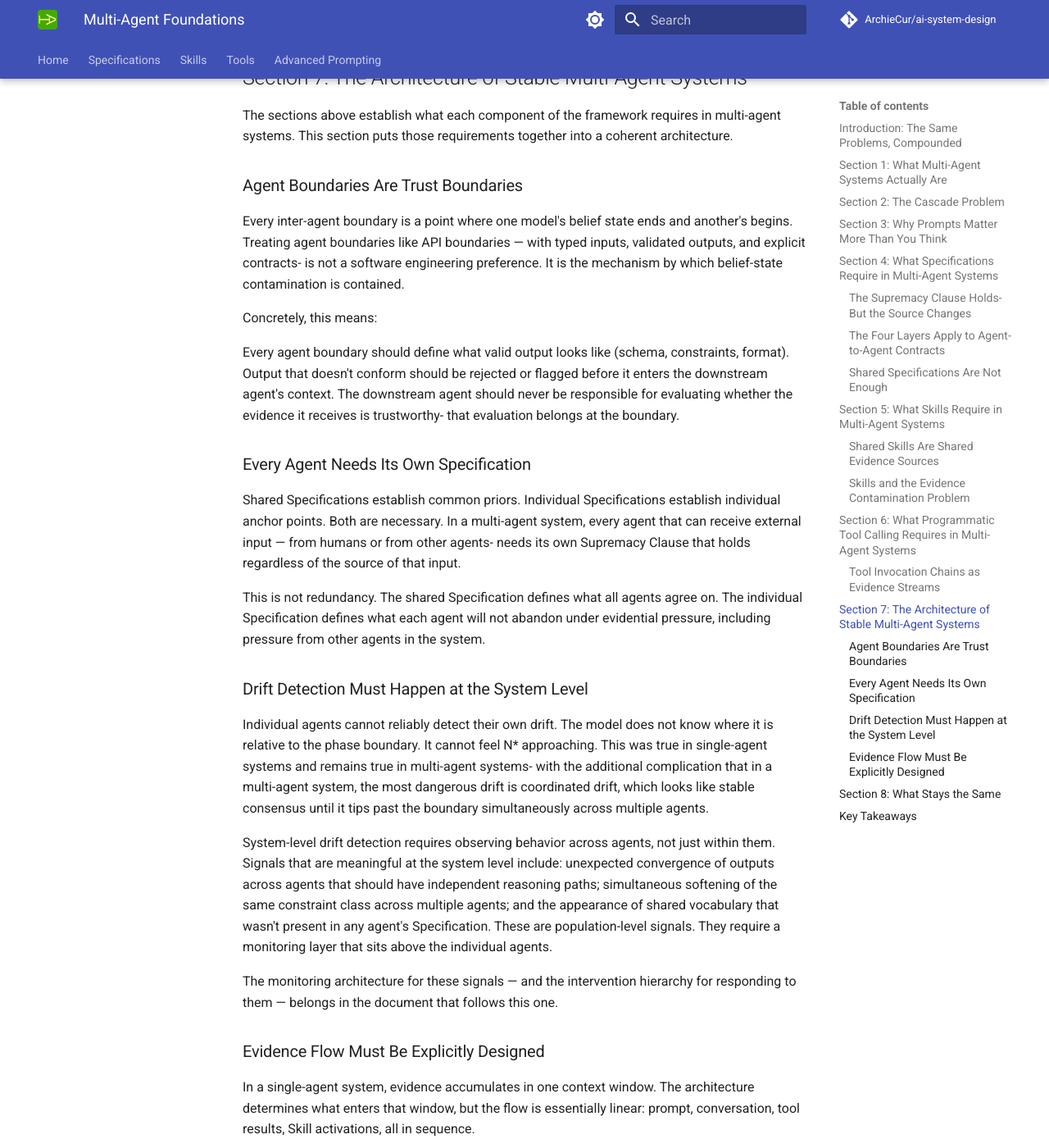
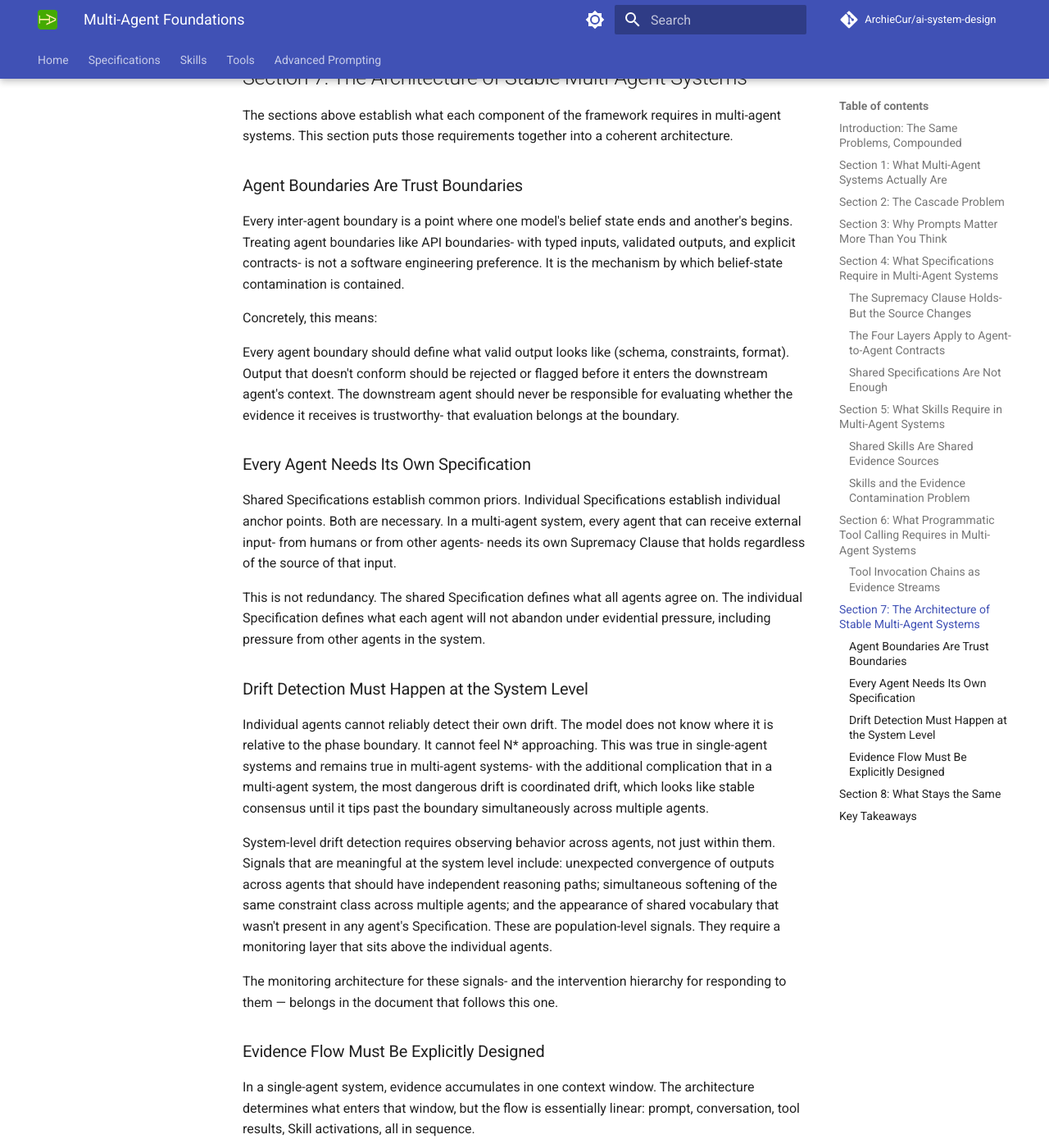
Before and after one commit to ArchieCur/ai-system-design, an MkDocs documentation site: the page built from docs/multi_agent/Multi_Agent_Foundations.md, in a window 1280 px wide and 1400 px high, scrolled down 6856 px. Shown: the whole window at 82% size. Built offline with MkDocs 1.6.1 and Material for MkDocs 9.7.7, drawn with Linux system fonts in a browser that asks for light colours; comment, search, counter and statistics services are not loaded.

```diff
--- a/docs/multi_agent/Multi_Agent_Foundations.md
+++ b/docs/multi_agent/Multi_Agent_Foundations.md
@@ -156,7 +156,7 @@ The sections above establish what each component of the framework requires in mu
 
 ### Agent Boundaries Are Trust Boundaries
 
-Every inter-agent boundary is a point where one model's belief state ends and another's begins. Treating agent boundaries like API boundaries — with typed inputs, validated outputs, and explicit contracts- is not a software engineering preference. It is the mechanism by which belief-state contamination is contained.
+Every inter-agent boundary is a point where one model's belief state ends and another's begins. Treating agent boundaries like API boundaries- with typed inputs, validated outputs, and explicit contracts- is not a software engineering preference. It is the mechanism by which belief-state contamination is contained.
 
 Concretely, this means:
 
@@ -164,7 +164,7 @@ Every agent boundary should define what valid output looks like (schema, constra
 
 ### Every Agent Needs Its Own Specification
 
-Shared Specifications establish common priors. Individual Specifications establish individual anchor points. Both are necessary. In a multi-agent system, every agent that can receive external input — from humans or from other agents- needs its own Supremacy Clause that holds regardless of the source of that input.
+Shared Specifications establish common priors. Individual Specifications establish individual anchor points. Both are necessary. In a multi-agent system, every agent that can receive external input- from humans or from other agents- needs its own Supremacy Clause that holds regardless of the source of that input.
 
 This is not redundancy. The shared Specification defines what all agents agree on. The individual Specification defines what each agent will not abandon under evidential pressure, including pressure from other agents in the system.
 
@@ -174,7 +174,7 @@ Individual agents cannot reliably detect their own drift. The model does not kno
 
 System-level drift detection requires observing behavior across agents, not just within them. Signals that are meaningful at the system level include: unexpected convergence of outputs across agents that should have independent reasoning paths; simultaneous softening of the same constraint class across multiple agents; and the appearance of shared vocabulary that wasn't present in any agent's Specification. These are population-level signals. They require a monitoring layer that sits above the individual agents.
 
-The monitoring architecture for these signals — and the intervention hierarchy for responding to them — belongs in the document that follows this one.
+The monitoring architecture for these signals- and the intervention hierarchy for responding to them — belongs in the document that follows this one.
 
 ### Evidence Flow Must Be Explicitly Designed
 
```
